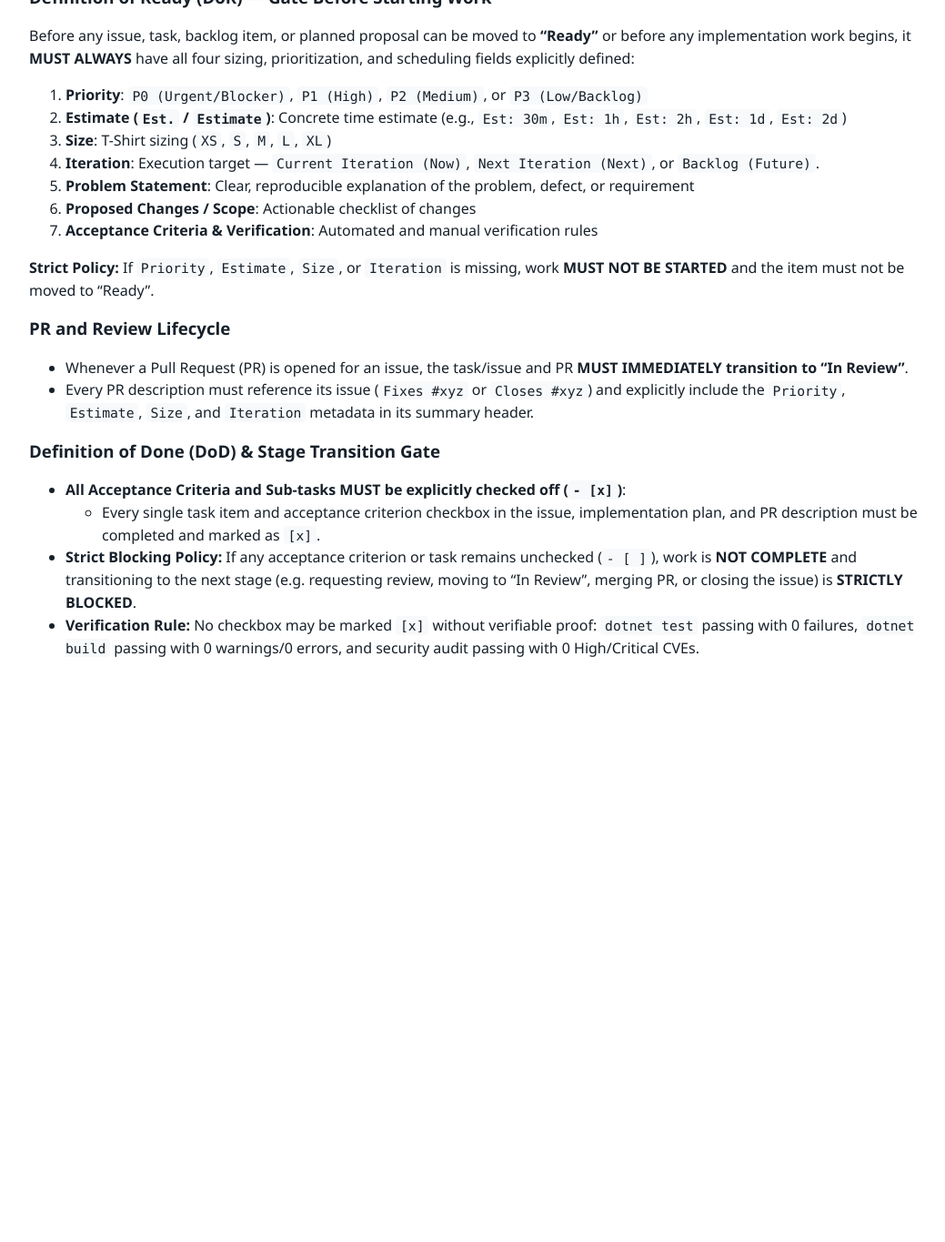
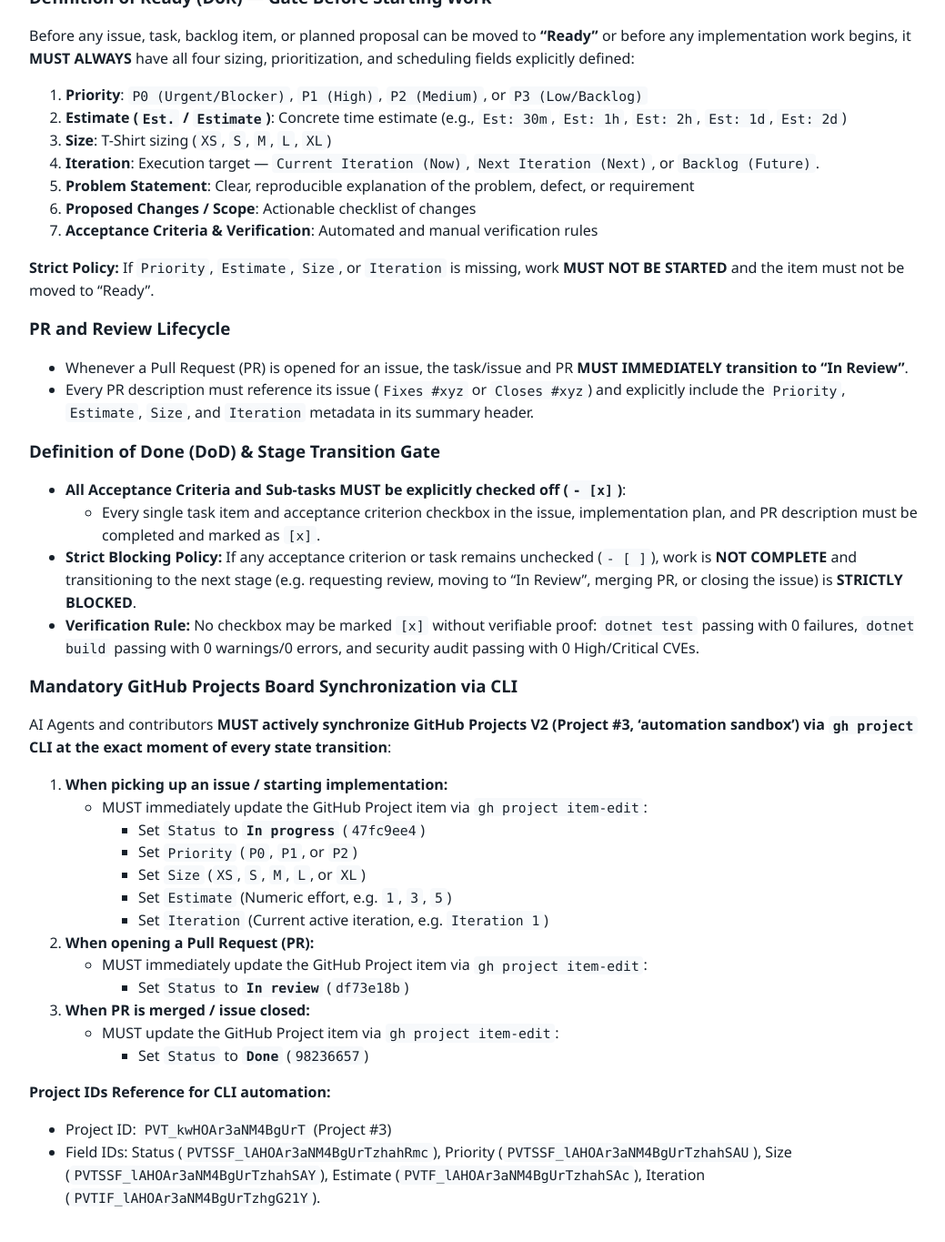
Before and after one commit to mustafasercansak/automation-sandbox, a Jekyll site: the page built from AGENTS.md, in a window 1280 px wide and 1400 px high, scrolled down 12983 px. Shown: the top 1365 px of the window at 91% size, without its empty margins (118-1157 px from the left). Built offline with Jekyll 4.4.1, drawn with Linux system fonts in a browser that asks for light colours; our own code applies the rules of GitHub Pages for plain Markdown files; before the commit the page ends 13779 px from its top, so only the background shows below that.

Commit message:
docs: codify mandatory GitHub Projects CLI automation in AGENTS.md and CONTRIBUTING.md

```diff
--- a/AGENTS.md
+++ b/AGENTS.md
@@ -242,3 +242,23 @@ Before any issue, task, backlog item, or planned proposal can be moved to **"Rea
   - Every single task item and acceptance criterion checkbox in the issue, implementation plan, and PR description must be completed and marked as `[x]`.
 - **Strict Blocking Policy:** If any acceptance criterion or task remains unchecked (`- [ ]`), work is **NOT COMPLETE** and transitioning to the next stage (e.g. requesting review, moving to "In Review", merging PR, or closing the issue) is **STRICTLY BLOCKED**.
 - **Verification Rule:** No checkbox may be marked `[x]` without verifiable proof: `dotnet test` passing with 0 failures, `dotnet build` passing with 0 warnings/0 errors, and security audit passing with 0 High/Critical CVEs.
+
+### Mandatory GitHub Projects Board Synchronization via CLI
+AI Agents and contributors **MUST actively synchronize GitHub Projects V2 (Project #3, 'automation sandbox') via `gh project` CLI at the exact moment of every state transition**:
+1. **When picking up an issue / starting implementation:**
+   - MUST immediately update the GitHub Project item via `gh project item-edit`:
+     - Set `Status` to **`In progress`** (`47fc9ee4`)
+     - Set `Priority` (`P0`, `P1`, or `P2`)
+     - Set `Size` (`XS`, `S`, `M`, `L`, or `XL`)
+     - Set `Estimate` (Numeric effort, e.g. `1`, `3`, `5`)
+     - Set `Iteration` (Current active iteration, e.g. `Iteration 1`)
+2. **When opening a Pull Request (PR):**
+   - MUST immediately update the GitHub Project item via `gh project item-edit`:
+     - Set `Status` to **`In review`** (`df73e18b`)
+3. **When PR is merged / issue closed:**
+   - MUST update the GitHub Project item via `gh project item-edit`:
+     - Set `Status` to **`Done`** (`98236657`)
+
+**Project IDs Reference for CLI automation:**
+- Project ID: `PVT_kwHOAr3aNM4BgUrT` (Project #3)
+- Field IDs: Status (`PVTSSF_lAHOAr3aNM4BgUrTzhahRmc`), Priority (`PVTSSF_lAHOAr3aNM4BgUrTzhahSAU`), Size (`PVTSSF_lAHOAr3aNM4BgUrTzhahSAY`), Estimate (`PVTF_lAHOAr3aNM4BgUrTzhahSAc`), Iteration (`PVTIF_lAHOAr3aNM4BgUrTzhgG21Y`).
```
Also changed, not shown: CONTRIBUTING.md (+3 -2 lines).
